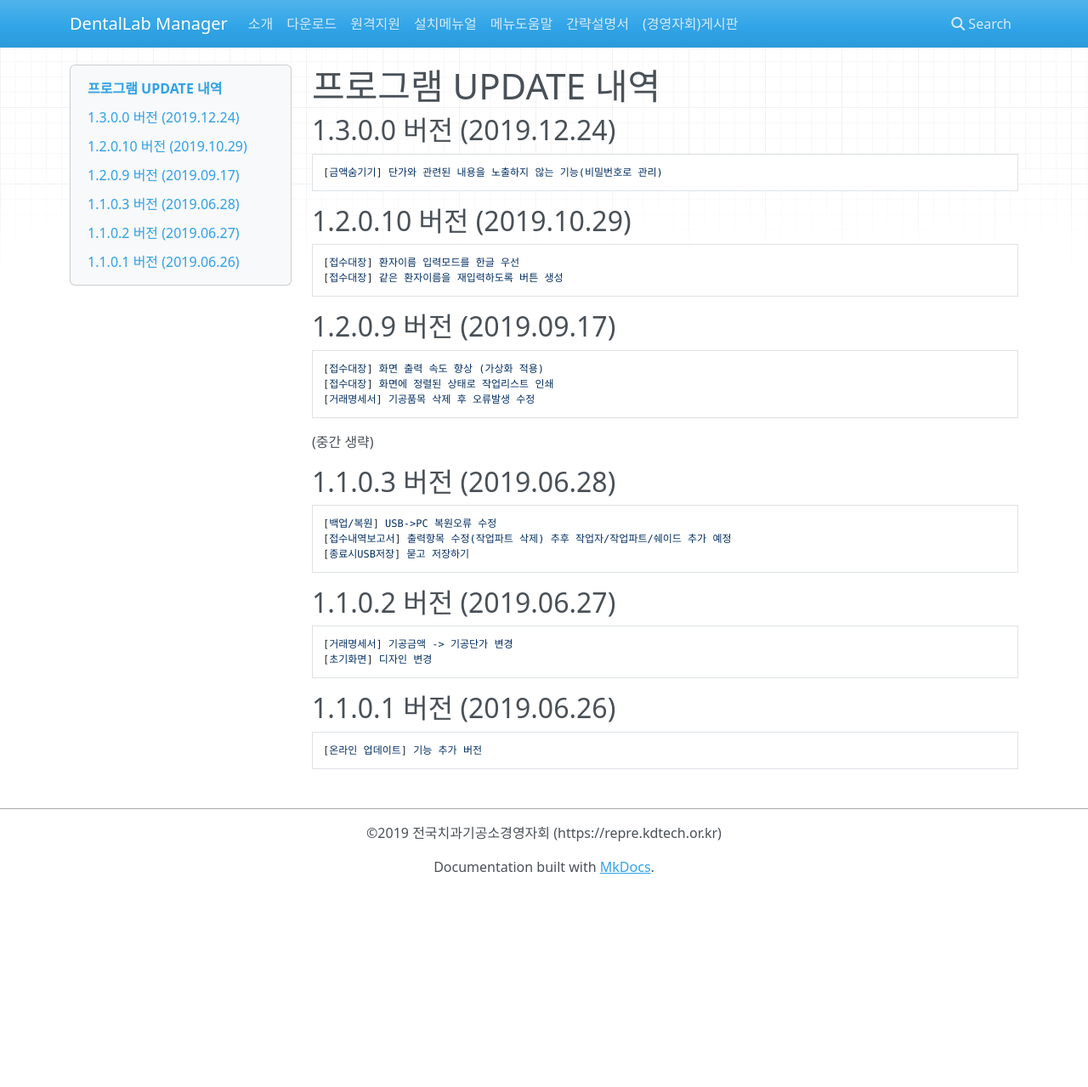
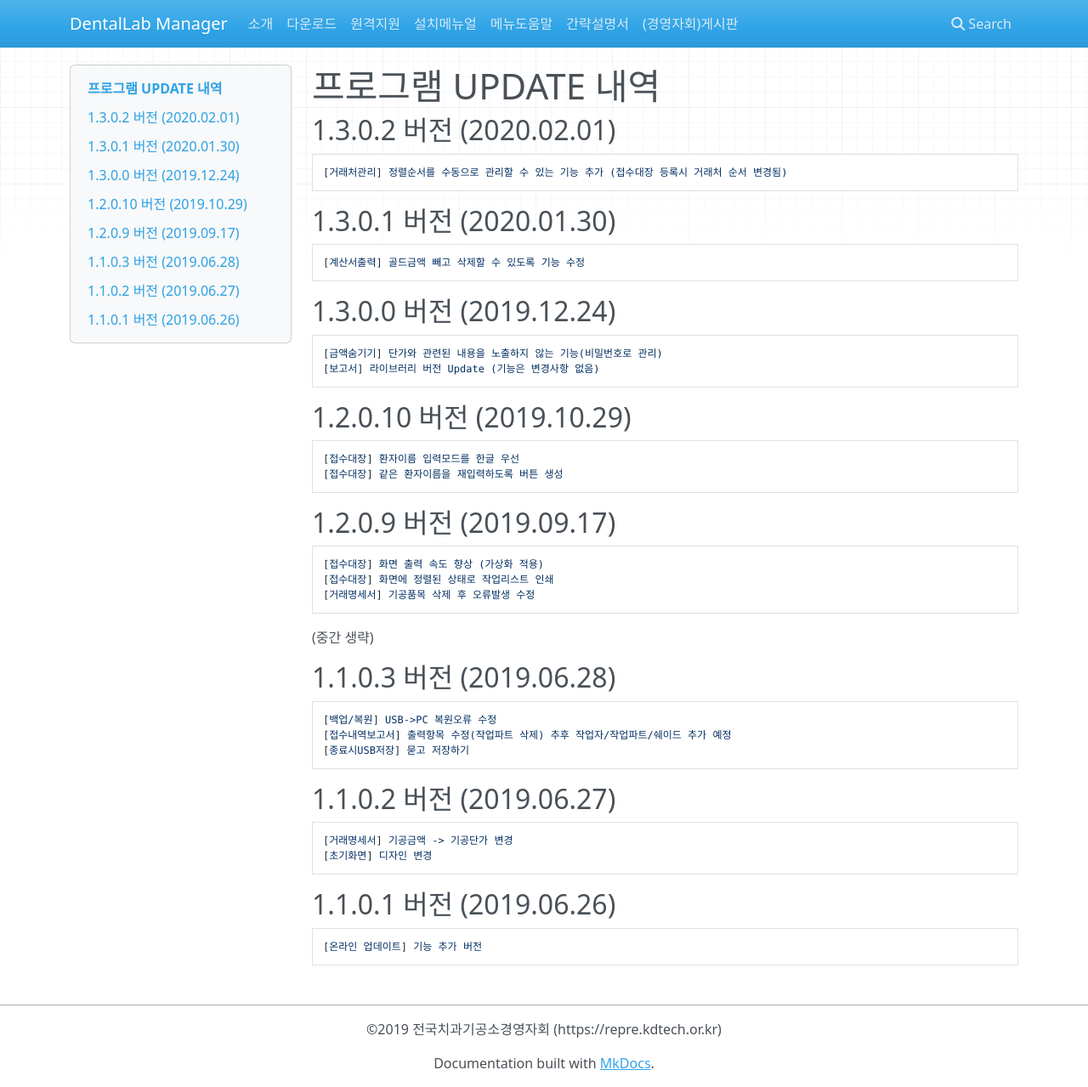
Before and after one commit to dentallabmanager/help, an MkDocs documentation site: the page built from docs/update_history.md, in a window 1280 px wide and 1279 px high. Shown: the whole window at 85% size. Built offline with MkDocs 1.6.1, drawn with Linux system fonts in a browser that asks for light colours; nearby versions of some CDN libraries.

Commit message:
1.3.0.2 update

````diff
--- a/docs/download.md
+++ b/docs/download.md
@@ -1,9 +1,12 @@
 # Download 정보
 
-## 1.3.0.1 버전 - [설치버전 다운로드](support/update/download/DentalLab_install_1.3.0.1.zip)
+## 1.3.0.2 버전 - [설치버전 다운로드](support/update/download/DentalLab_install_1.3.0.2.zip)
 
-* 최근 업데이트 시간 : 2020.01.30 23:30
+* 최근 업데이트 시간 : 2020.02.01 22:30
 ```yml
+1.3.0.2 버전 (2020.02.01)
+[거래처관리] 정렬순서를 수동으로 관리할 수 있는 기능 추가 (접수대장 등록시 거래처 순서 변경됨)
+
 1.3.0.1 버전 (2020.01.30)
 [계산서출력] 골드금액 빼고 삭제할 수 있도록 기능 수정
 
--- /dev/null
+++ b/docs/support/update/change_log/v1.3.0.2.txt
@@ -0,0 +1,2 @@
+1.3.0.2 버전 (2020.02.01)
+[거래처관리] 정렬순서를 수동으로 관리할 수 있는 기능 추가 (접수대장 등록시 거래처 순서 변경됨)
--- a/docs/update_history.md
+++ b/docs/update_history.md
@@ -1,8 +1,19 @@
 # 프로그램 UPDATE 내역
+
+## 1.3.0.2 버전 (2020.02.01)
+```yml
+[거래처관리] 정렬순서를 수동으로 관리할 수 있는 기능 추가 (접수대장 등록시 거래처 순서 변경됨)
+```
+
+## 1.3.0.1 버전 (2020.01.30)
+```yml
+[계산서출력] 골드금액 빼고 삭제할 수 있도록 기능 수정
+```
 
 ## 1.3.0.0 버전 (2019.12.24)
 ```yml
 [금액숨기기] 단가와 관련된 내용을 노출하지 않는 기능(비밀번호로 관리)
+[보고서] 라이브러리 버전 Update (기능은 변경사항 없음)
 ```
 
 ## 1.2.0.10 버전 (2019.10.29)
````
Also changed, not shown: docs/support/update/lastest_update_info.xml (+4 -4 lines), 3 other files.
